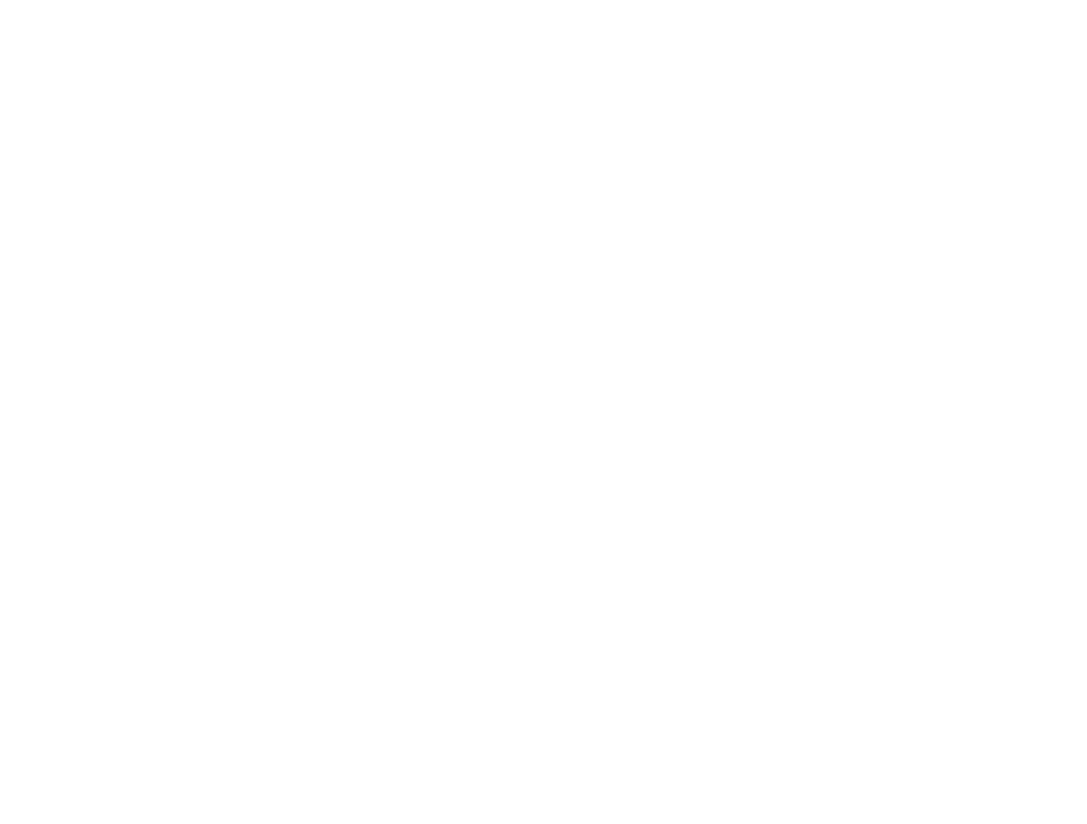
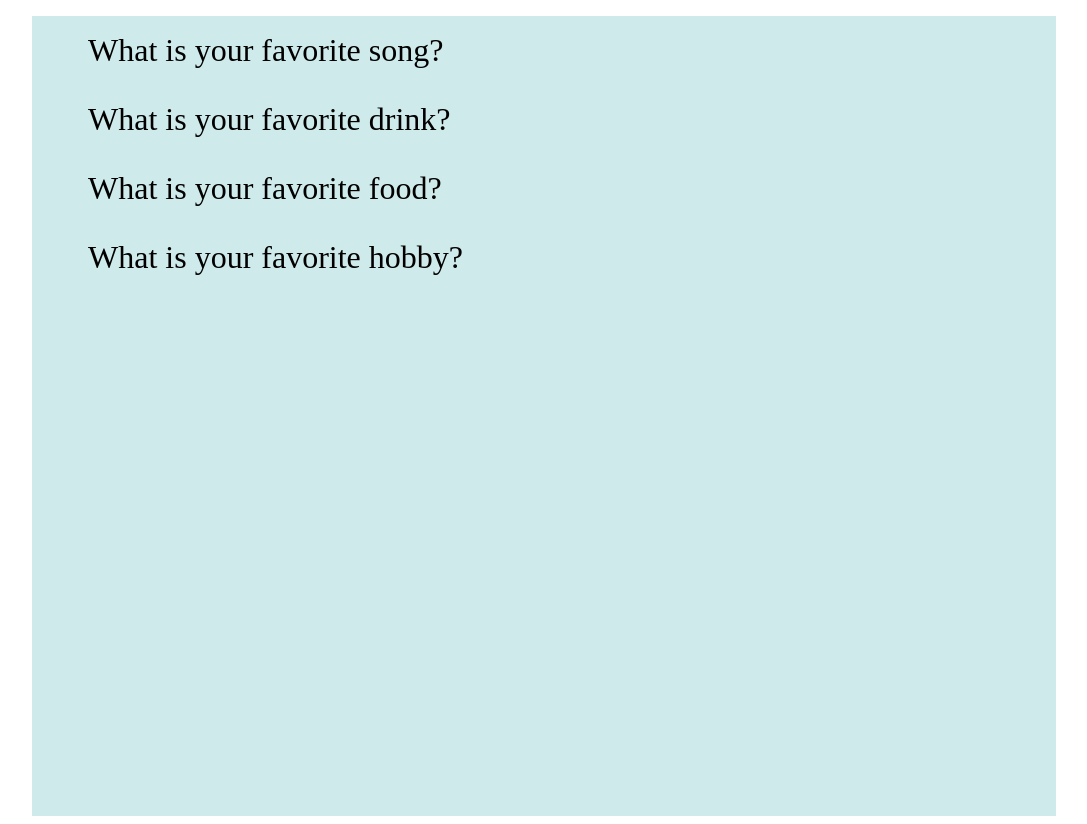
Before and after one commit to lranatunga/20-02, a plain HTML site: page choice.html in a window 1280 px wide. Shown: the whole page, without its empty margins (96-1183 px from the left). Before the commit the page ends 800 px from the top, so only its background shows below. Drawn offline with Linux system fonts and the light colour scheme.

Commit message:
creating user choice list

```diff
--- a/choice.html
+++ b/choice.html
@@ -34,7 +34,51 @@ In any of these two last scenarios, the program should display button/link which
 
 ### **N.B. The program should be able to recognize user's input regardless of letter casing.** -->
 
+<script>
 
+    let main = document.createElement('main')
+    document.body.appendChild(main)
+    console.log(main)
+
+    main.style.width = '80vw'
+    main.style.height = '100vh'
+    main.style. backgroundColor = "rgb(206, 234, 235)"
+    main.style.margin='auto'
+
+    let ul = document.createElement('ul')
+    main.appendChild(ul)
+    ul.setAttribute('id', 'choice')
+    console.log(ul)
+
+    function createList (){
+        let listContent = ["What is your favorite song?", "What is your favorite drink?", "What is your favorite food?", "What is your favorite hobby?"  ]
+
+
+        for (let i =0; i < 4; i++){
+            let list = document.createElement('li')
+            let anchor = document.createElement('a')
+            list.appendChild(anchor)
+            anchor.textContent = listContent[i]
+            document.getElementById('choice').appendChild(list)
+
+            list.style.cursor = 'pointer';
+            list.style.padding = '1rem';
+            list.style.fontSize = '2rem';
+            list.style.listStyleType = 'none'
+    } }
+    createList();
+
+
+
+
+
+
+
+
+
+//
+
+</script>
 
 
 </body>
```
